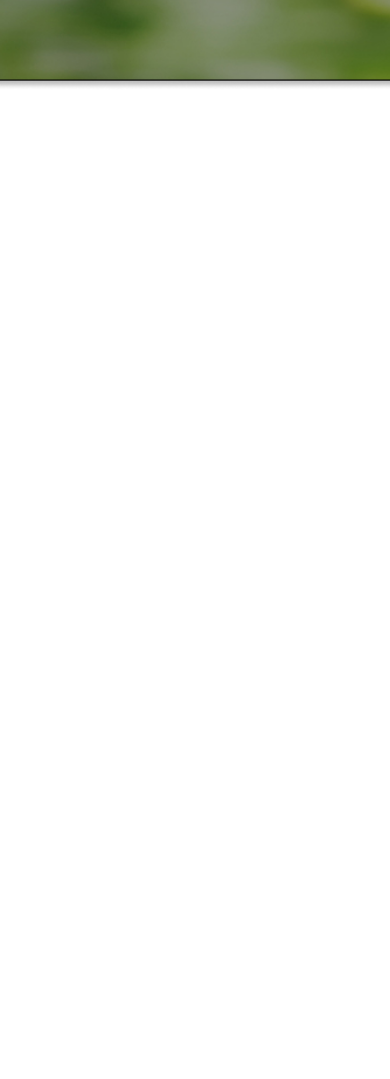
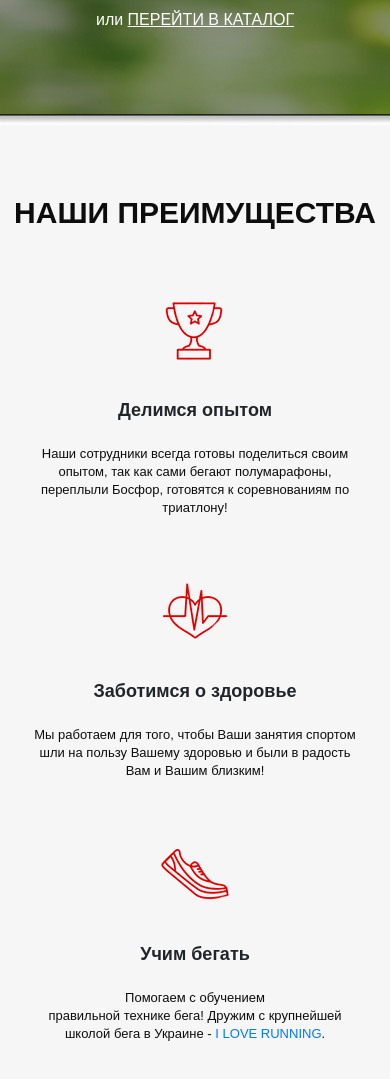
Before and after one commit to Mcsim97/Pulse-, a website: page src/index.html in a window 390 px wide. Shown: the part 679-1758 px from the top of the page. Before the commit the page ends 844 px from the top, so only its background shows below. Drawn offline with Linux system fonts and the light colour scheme.

Commit message:
benefits block and mobile complete

```diff
--- a/src/index.html
+++ b/src/index.html
@@ -16,7 +16,7 @@
         <div class="container">
             <header class="header">
                 <a href="#" class="header__logo">
-                    <img src="icons/logo.png" alt="logo">
+                    <img src="icons/logo.png" alt="log  o">
                 </a>
                 <div class="header__official">
                     Официальный представитель
@@ -54,6 +54,38 @@
         </div>
 
     </div>
+    <div class="benefits">
+        <div class="container">
+            <h2 class="benefits__header">НАШИ ПРЕИМУЩЕСТВА</h2>
+            <div class="benefits__icons">
+
+                <div class="benefits__wrapper">
+                    <div class="benefits__icon">
+                        <img src="icons/cup.png" alt="experience">
+                    </div>
+                    <div class="benefits__subheader">Делимся опытом</div>
+                    <div class="benefits__text">Наши сотрудники всегда готовы поделиться своим опытом, так как сами бегают полумарафоны, переплыли Босфор, готовятся к соревнованиям по триатлону!</div>
+                </div>
+                <div class="benefits__wrapper">
+                    <div class="benefits__icon">
+                        <img src="icons/heart.png" alt="health">
+                    </div>
+                    <div class="benefits__subheader">Заботимся о здоровье</div>
+                    <div class="benefits__text">Мы работаем для того, чтобы Ваши занятия спортом шли на пользу Вашему здоровью и были в радость Вам и Вашим близким!</div>
+                </div>
+                <div class="benefits__wrapper">
+                    <div class="benefits__icon">
+                        <img src="icons/shoe.png" alt="run">
+                    </div>
+                    <div class="benefits__subheader">Учим бегать</div>
+                    <div class="benefits__text">Помогаем с обучением
+                        <br>правильной технике бега! Дружим с крупнейшей школой бега в Украине -
+                        <a href="#">I LOVE RUNNING</a>.</div>
+                </div>
+
+            </div>
+        </div>
+    </div>
 </body>
 
 </html>
--- a/src/sass/base/_media.scss
+++ b/src/sass/base/_media.scss
@@ -2,15 +2,25 @@
                 .header {
                     justify-content: space-evenly;
                     margin: 0 50px;
-        align-items: baseline;
+                    align-items: center;
                 }
                 .promo__wrapper {
                     align-items: center
+                }
+                .benefits {
+                    &__icons {
+                        display: flex;
+                        flex-direction: column;
+                    }
+                    &__wrapper {
+                        margin-right: 0;
+                    }
                 }
             }
 
             @media (max-width: 767px) {
                 .header {
+                    align-items: center;
                     &__logo {
                         width: 30%;
                     }
@@ -22,6 +32,7 @@
                     width: 135px;
                 }
                 .promo__icons {
+                    justify-content: space-evenly;
                     width: 100%;
                 }
             }
@@ -29,7 +40,17 @@
             @media (max-width: 575px) {
                 .header {
                     margin: 0px auto;
-        justify-content: space-between;
+                    flex-direction: column;
+                    &__official {
+                        position: absolute;
+                        margin: 0 auto;
+                        margin-top: 95px;
+                    }
+                    &__contacts {
+                        .button {
+                            margin-bottom: 50px;
+                        }
+                    }
                 }
                 .promo__header {
                     font-size: 33px;
@@ -41,22 +62,23 @@
                 .button__main {
                     width: max-content;
                 }
-    .promo__icons {
-        width: 100%;
-    }
             }
 
             @media (max-width: 320px) {
                 .header {
+                    flex-direction: column;
                     &__logo {
-            width: 50%;
+                        img {
+                            margin: 0 auto;
+                        }
                     }
                     &__phone {
                         font-size: 15px;
                     }
                     &__official {
                         position: absolute;
-            margin: 70px 0 0 70px;
+                        margin: 0 auto;
+                        margin-top: 90px;
                     }
                 }
                 .promo__header {
@@ -69,4 +91,9 @@
                 .promo__icons {
                     width: 100%;
                 }
+                .benefits {
+                    &__text {
+                        width: 70%;
                     }
+                }
+            }
--- /dev/null
+++ b/src/sass/blocks/_benefits.scss
@@ -0,0 +1,38 @@
+    .benefits {
+        min-height: 473px;
+        padding: 73px 0 83px 0;
+        background: #F6F6F6;
+        &__icons {
+            display: flex;
+        }
+        &__header {
+            font-weight: 700;
+            font-size: 30px;
+            line-height: 30px;
+            color: #0D0D0D;
+            text-align: center;
+        }
+        &__wrapper {
+            margin: 60px 65px 0 0;
+            min-width: 273px;
+            display: flex;
+            flex-direction: column;
+            align-items: center
+        }
+        &__subheader {
+            margin-top: 35px;
+            font-weight: 700;
+            font-size: 18px;
+            line-height: 29px;
+            text-align: center;
+        }
+        &__text {
+            margin-top: 20px;
+            font-weight: 300;
+            font-size: 13px;
+            line-height: 18px;
+            color: #0D0D0D;
+            text-align: center;
+            width: 85%;
+        }
+    }
--- a/src/sass/style.scss
+++ b/src/sass/style.scss
@@ -11,4 +11,5 @@
 @import 'blocks/promo';
 @import 'blocks/header';
 @import 'blocks/buttons';
-@import "base/media";
+@import'blocks/benefits';
+@import 'base/media';
```
Also changed, not shown: src/css/style.min.css. Lines whose indentation alone changed are shown as unchanged.
